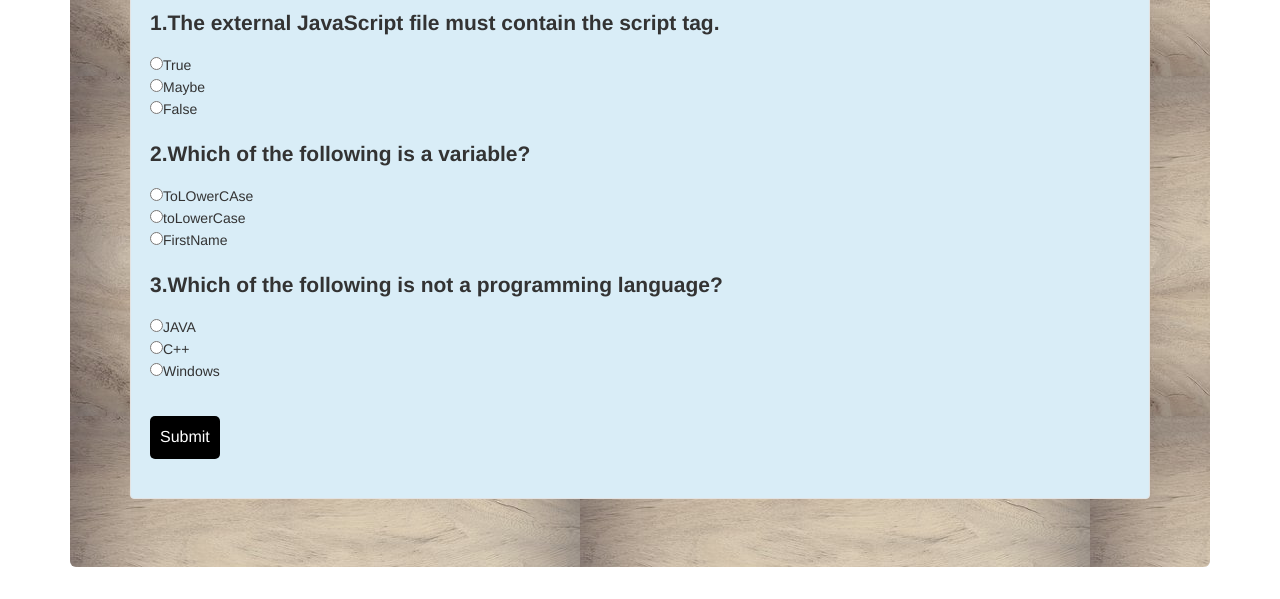
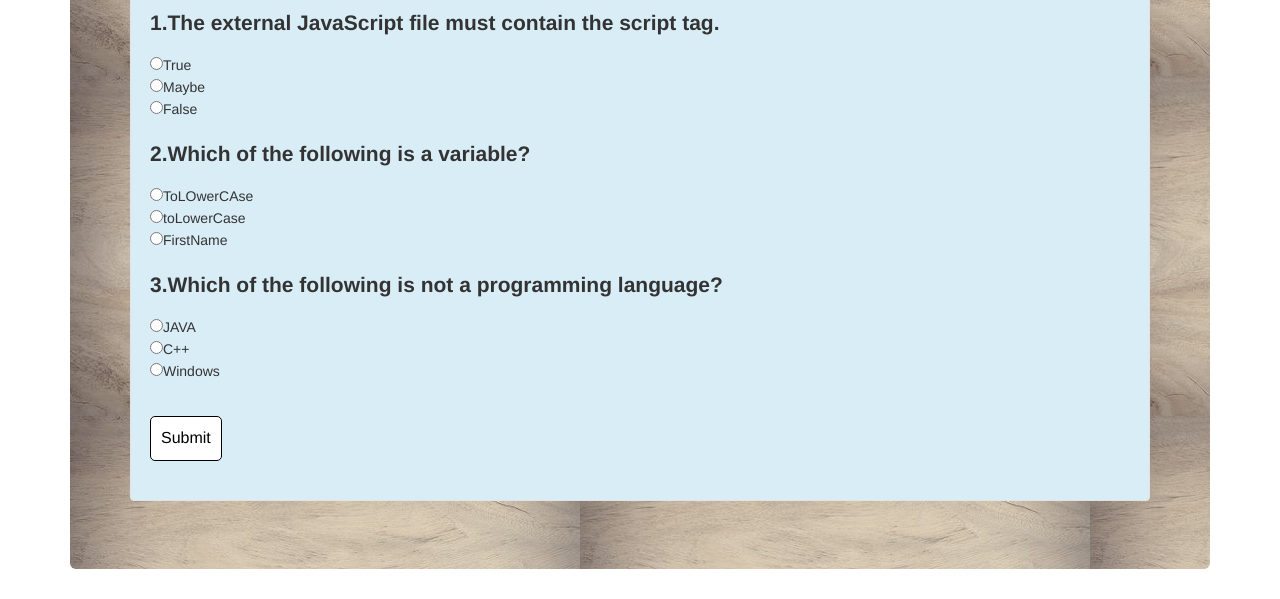
Before and after one commit to 1zx/Quiz-Board, a plain HTML site: page index.html in a window 1280 px wide. In both pictures the pointer is over the input "Submit". Shown: the part 264-863 px from the top of the page. Drawn offline with Linux system fonts and the light colour scheme.

Commit message:
Added a button-hover

```diff
--- a/css/styles.css
+++ b/css/styles.css
@@ -15,7 +15,7 @@ h1{
 
 }
 #button {
- background: black;
+ background: green;
  border: none;
  border-radius: 5px;
  padding: 10px;
@@ -24,3 +24,9 @@ h1{
  transition-duration: .5s;
  margin-top: 15px;
 }
+#button:hover {
+ background: white;
+ border: 1px solid black;
+ color: black;
+ cursor: pointer;
+}
```
